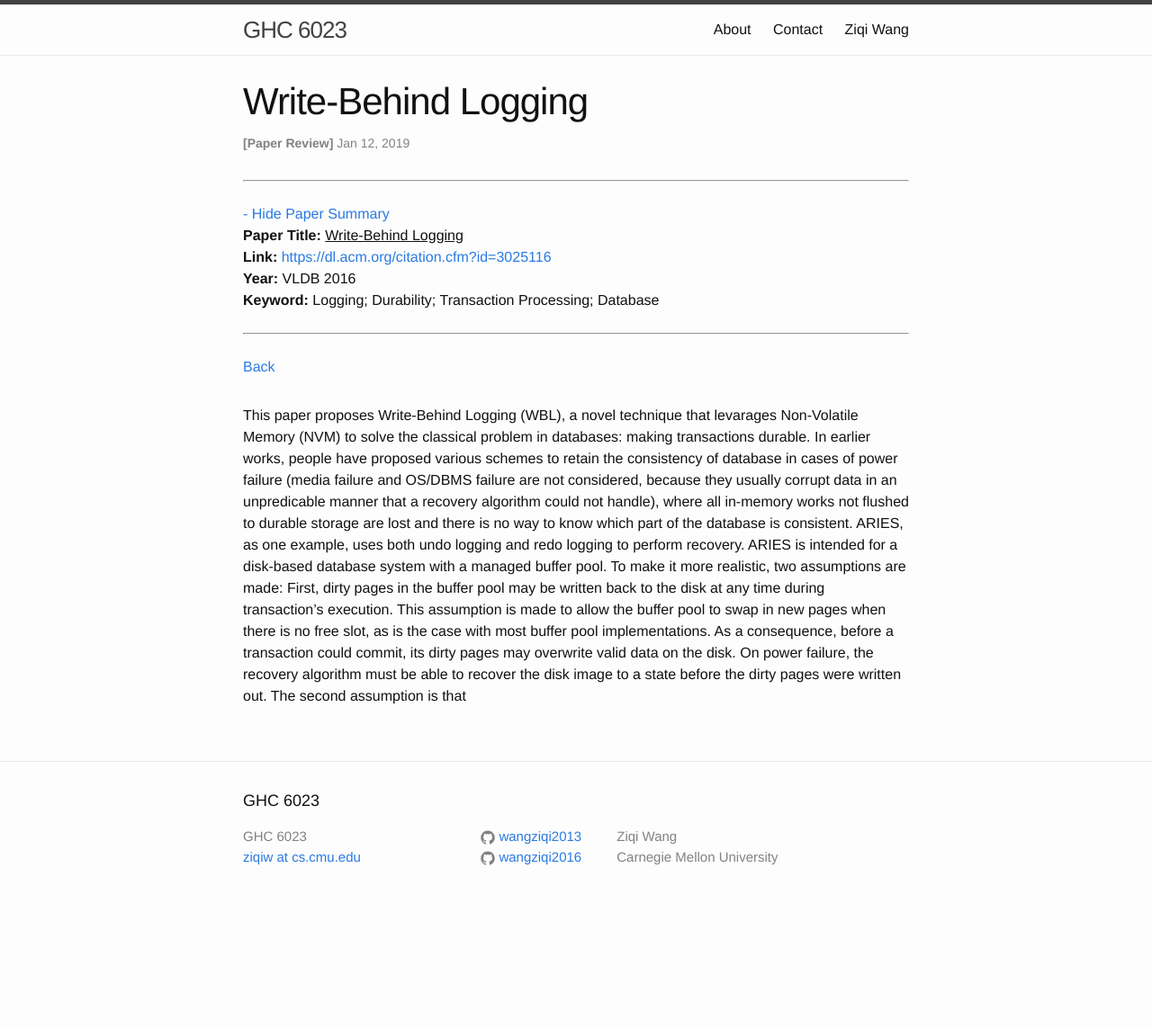
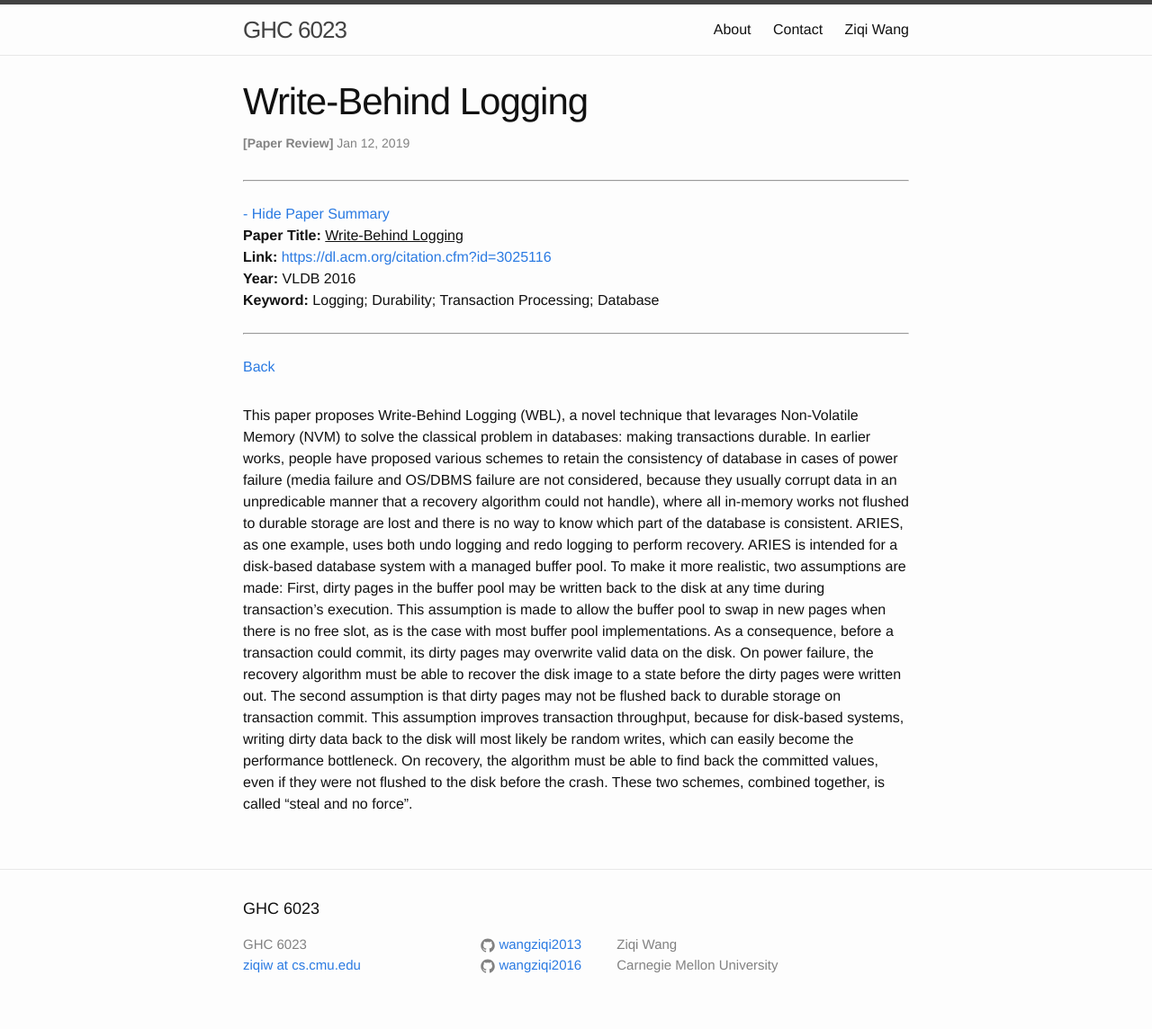
Before and after one commit to wangziqi2013/wangziqi2013.github.io, a Jekyll site: the page built from _posts/2019-01-12-wbl.markdown, in a window 1280 px wide. Shown: the whole page at 90% size. Built offline with Jekyll 4.4.1, drawn with Linux system fonts in a browser that asks for light colours; before the commit the page ends 1024 px from its top, so only the background shows below that.

Commit message:
Finish second assumption

```diff
--- a/_posts/2019-01-12-wbl.markdown
+++ b/_posts/2019-01-12-wbl.markdown
@@ -24,4 +24,8 @@ the buffer pool may be written back to the disk at any time during transaction's
 allow the buffer pool to swap in new pages when there is no free slot, as is the case with most buffer pool implementations.
 As a consequence, before a transaction could commit, its dirty pages may overwrite valid data on the disk. On power failure,
 the recovery algorithm must be able to recover the disk image to a state before the dirty pages were written out. The second
-assumption is that
+assumption is that dirty pages may not be flushed back to durable storage on transaction commit. This assumption improves
+transaction throughput, because for disk-based systems, writing dirty data back to the disk will most likely be random
+writes, which can easily become the performance bottleneck. On recovery, the algorithm must be able to find back the
+committed values, even if they were not flushed to the disk before the crash. These two schemes, combined together,
+is called "steal and no force".
```
